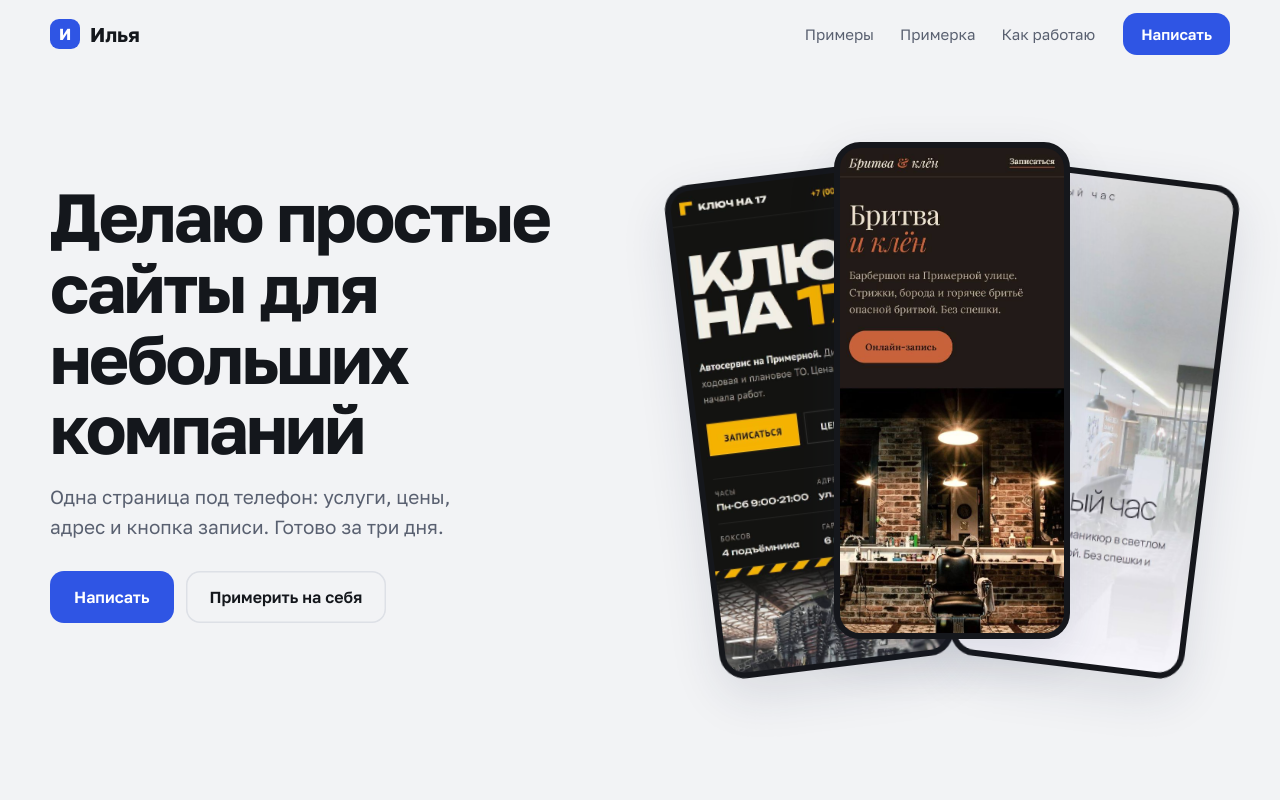
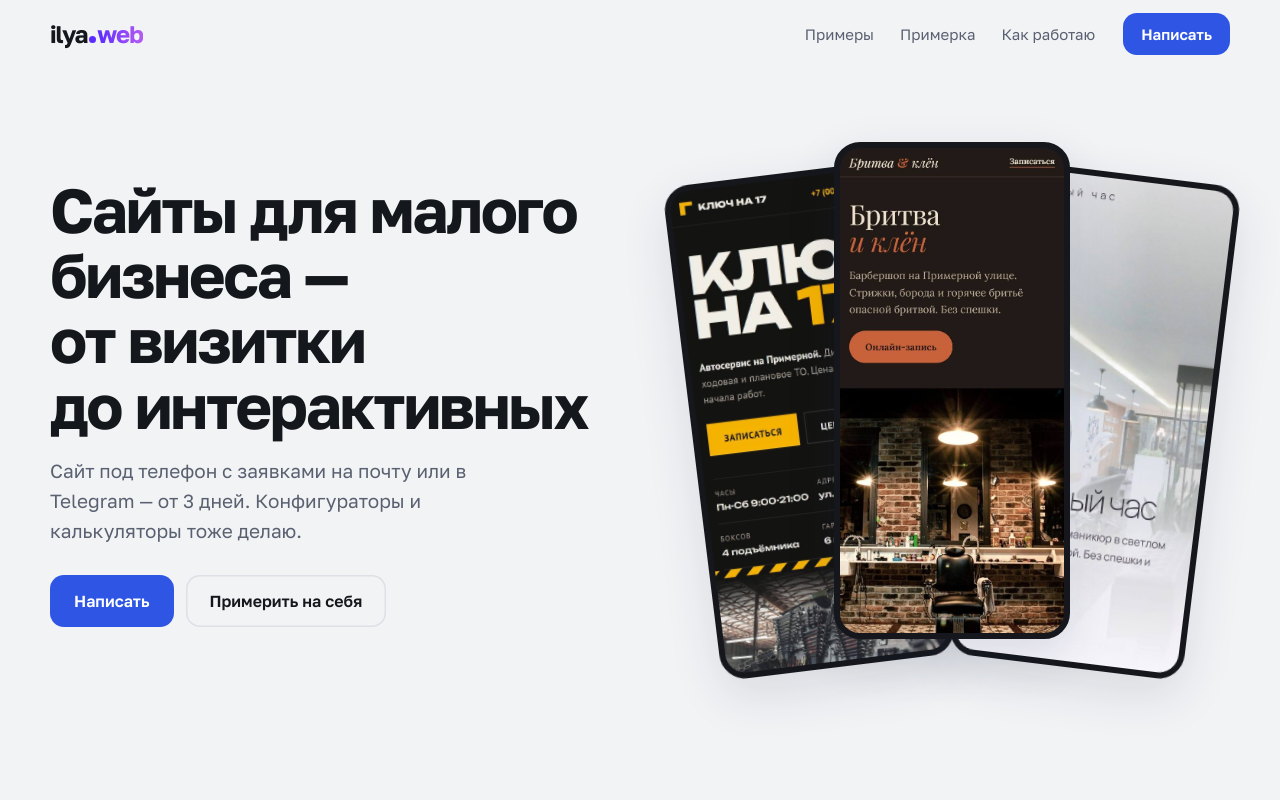
Before and after one commit to ilyaMaf/sites, a plain HTML site: page portfolio/index.html in a window 1280 px wide. Shown: the top 800 px of the page. Drawn offline with Linux system fonts and the light colour scheme.

Commit message:
Портфолио: студия кухонь «Мера» с конфигуратором

```diff
--- a/portfolio/index.html
+++ b/portfolio/index.html
@@ -4,8 +4,8 @@
 <meta charset="utf-8">
 <meta name="viewport" content="width=device-width, initial-scale=1, viewport-fit=cover">
 <meta name="robots" content="noindex">
-<title>Илья · простые сайты для небольших компаний</title>
-<meta name="description" content="Пять примеров сайтов для выдуманных заведений. Примерьте пример на своё название и откройте на телефоне.">
+<title>ilya.web · сайты для малого бизнеса</title>
+<meta name="description" content="Сайты для малого бизнеса: от визитки до конфигураторов и калькуляторов. Пять примеров для выдуманных заведений. Примерьте пример на своё название и откройте на телефоне.">
 <meta name="color-scheme" content="light dark">
 <link rel="preload" href="fonts/q5uCsoe9Lv5t7Meb31EcExd8hLxR.woff2" as="font" type="font/woff2" crossorigin>
 <link rel="stylesheet" href="fonts/fonts.css">
@@ -32,9 +32,11 @@ a{color:inherit}
 
 /* шапка */
 .top .wrap{display:flex;align-items:center;gap:20px;height:68px}
-.me{font:700 20px/1 var(--f);text-decoration:none;display:flex;align-items:center;gap:10px}
-.me i{width:30px;height:30px;border-radius:9px;background:var(--acc);display:grid;place-items:center;color:var(--acc-ink);
-  font:700 16px/1 var(--f);font-style:normal}
+.me{font:800 24px/1 var(--f);letter-spacing:-.045em;text-decoration:none;display:flex;align-items:baseline;
+  --w1:#5b2bff;--w2:#b45cf2}
+.me i{width:.3em;height:.3em;border-radius:50%;margin:0 .05em 0 .07em;background:var(--w1);flex:none}
+.me b{font-weight:inherit;background:linear-gradient(90deg,var(--w1),var(--w2));-webkit-background-clip:text;background-clip:text;color:transparent}
+@media(prefers-color-scheme:dark){.me{--w1:#7a4dff;--w2:#e29bff}}
 .top nav{display:none;gap:26px;margin-left:auto;font-size:15px;color:var(--mute)}
 .top nav a{text-decoration:none}.top nav a:hover{color:var(--ink)}
 .top .btn{height:42px;padding:0 18px;font-size:15px;margin-left:auto}
@@ -42,8 +44,8 @@ a{color:inherit}
 
 /* первый экран: текст + веер из трёх примеров */
 .hero{display:grid;gap:40px;padding:32px 0 72px;align-items:center}
-.hero h1{font:700 clamp(38px,6.2vw,68px)/1.04 var(--f);letter-spacing:-.035em;max-width:13ch}
-.hero p{margin-top:18px;color:var(--mute);font-size:19px;max-width:36ch}
+.hero h1{font:700 clamp(36px,5.6vw,62px)/1.05 var(--f);letter-spacing:-.035em;max-width:15ch}
+.hero p{margin-top:18px;color:var(--mute);font-size:19px;max-width:40ch}
 .hero .btns{display:flex;flex-wrap:wrap;gap:12px;margin-top:28px}
 .fan{position:relative;height:340px;max-width:520px;width:100%;margin-inline:auto}
 .fan a{position:absolute;top:0;left:50%;width:150px;border-radius:22px;overflow:hidden;box-shadow:var(--sh);
@@ -183,7 +185,7 @@ footer .wrap{display:grid;gap:28px;align-items:center}
 </head>
 <body>
 <header class="top"><div class="wrap">
-  <a class="me" href="#"><i aria-hidden="true">И</i>Илья</a>
+  <a class="me" href="#" aria-label="ilya.web, наверх">ilya<i aria-hidden="true"></i><b>web</b></a>
   <nav aria-label="Разделы"><a href="#work">Примеры</a><a href="#try">Примерка</a><a href="#days">Как работаю</a></nav>
   <a class="btn needs-contact" href="https://t.me/Jodylll" target="_blank" rel="noopener">Написать</a>
 </div></header>
@@ -191,8 +193,8 @@ footer .wrap{display:grid;gap:28px;align-items:center}
 <main>
 <section class="wrap hero" style="padding-top:32px">
   <div>
-    <h1>Делаю простые сайты для небольших компаний</h1>
-    <p>Одна страница под телефон: услуги, цены, адрес и кнопка записи. Готово за три дня.</p>
+    <h1>Сайты для малого бизнеса — от&nbsp;визитки до&nbsp;интерактивных</h1>
+    <p>Сайт под телефон с заявками на почту или в Telegram — от 3 дней. Конфигураторы и калькуляторы тоже делаю.</p>
     <div class="btns">
       <a class="btn needs-contact" href="https://t.me/Jodylll" target="_blank" rel="noopener">Написать</a>
       <a class="btn line" href="#try">Примерить на себя</a>
@@ -209,6 +211,18 @@ footer .wrap{display:grid;gap:28px;align-items:center}
   <h2 class="rv">Пять примеров для выдуманных заведений</h2>
   <p class="sub rv">У каждого своя сетка, шрифты и характер. Названия придуманы, совпадения случайны.</p>
   <div class="works">
+    <article class="w wide rv">
+      <a class="shot" href="mera/"><video src="mera/preview.mp4?v=1" poster="mera/preview.jpg?v=1" muted loop playsinline preload="none" width="1280" height="720" aria-label="Видео: в конфигураторе меняются форма кухни, фасады и столешница, цена пересчитывается"></video></a>
+      <div class="b"><h3>Кухни на заказ «Мера»</h3>
+        <p>Конфигуратор: форма, фасады, столешница и ручки. Картинка плавно меняется, цена «от» докатывается до новой суммы, расчёт можно сохранить с размерами кухни. На телефоне опции листаются чипами.</p>
+        <div class="acts"><a class="btn" href="mera/">Открыть сайт</a></div></div>
+    </article>
+    <article class="w wide rv">
+      <a class="shot" href="losk/"><video src="losk/preview.mp4?v=2" poster="losk/preview.jpg?v=2" muted loop playsinline preload="none" width="1280" height="720" aria-label="Видео: грязь на первом экране сайта стирается курсором"></video></a>
+      <div class="b"><h3>Клининг «Лоск»</h3>
+        <p>Интерактивный первый экран: грязь стирается мышью или пальцем, под ней чистая комната. Дальше калькулятор цены, слайдер «до и после» и заявка.</p>
+        <div class="acts"><a class="btn" href="losk/">Открыть сайт</a></div></div>
+    </article>
     <article class="w main rv">
       <a class="shot" href="../portfolio-auto/"><img src="shots/auto-d.jpg" loading="lazy" alt="Первый экран сайта автосервиса" width="800" height="500"></a>
       <div class="b"><h3>Автосервис «Ключ на 17»</h3>
@@ -226,18 +240,6 @@ footer .wrap{display:grid;gap:28px;align-items:center}
       <div class="b"><h3>Салон «Лиловый час»</h3>
         <p>Светлый минимализм: галерея работ, услуги карточками, отзывы.</p>
         <div class="acts"><a class="btn" href="../portfolio-salon/">Открыть сайт</a><button class="btn line" type="button" data-show="salon">В телефоне</button></div></div>
-    </article>
-    <article class="w wide rv">
-      <a class="shot" href="losk/"><video src="losk/preview.mp4?v=2" poster="losk/preview.jpg?v=2" muted loop playsinline preload="none" width="1280" height="720" aria-label="Видео: грязь на первом экране сайта стирается курсором"></video></a>
-      <div class="b"><h3>Клининг «Лоск»</h3>
-        <p>Интерактивный первый экран: грязь стирается мышью или пальцем, под ней чистая комната. Дальше калькулятор цены, слайдер «до и после» и заявка.</p>
-        <div class="acts"><a class="btn" href="losk/">Открыть сайт</a></div></div>
-    </article>
-    <article class="w wide rv">
-      <a class="shot" href="mera/"><video src="mera/preview.mp4?v=1" poster="mera/preview.jpg?v=1" muted loop playsinline preload="none" width="1280" height="720" aria-label="Видео: в конфигураторе меняются форма кухни, фасады и столешница, цена пересчитывается"></video></a>
-      <div class="b"><h3>Кухни на заказ «Мера»</h3>
-        <p>Конфигуратор: форма, фасады, столешница и ручки. Картинка плавно меняется, цена «от» докатывается до новой суммы, расчёт можно сохранить с размерами кухни. На телефоне опции листаются чипами.</p>
-        <div class="acts"><a class="btn" href="mera/">Открыть сайт</a></div></div>
     </article>
   </div>
 </section>
```
